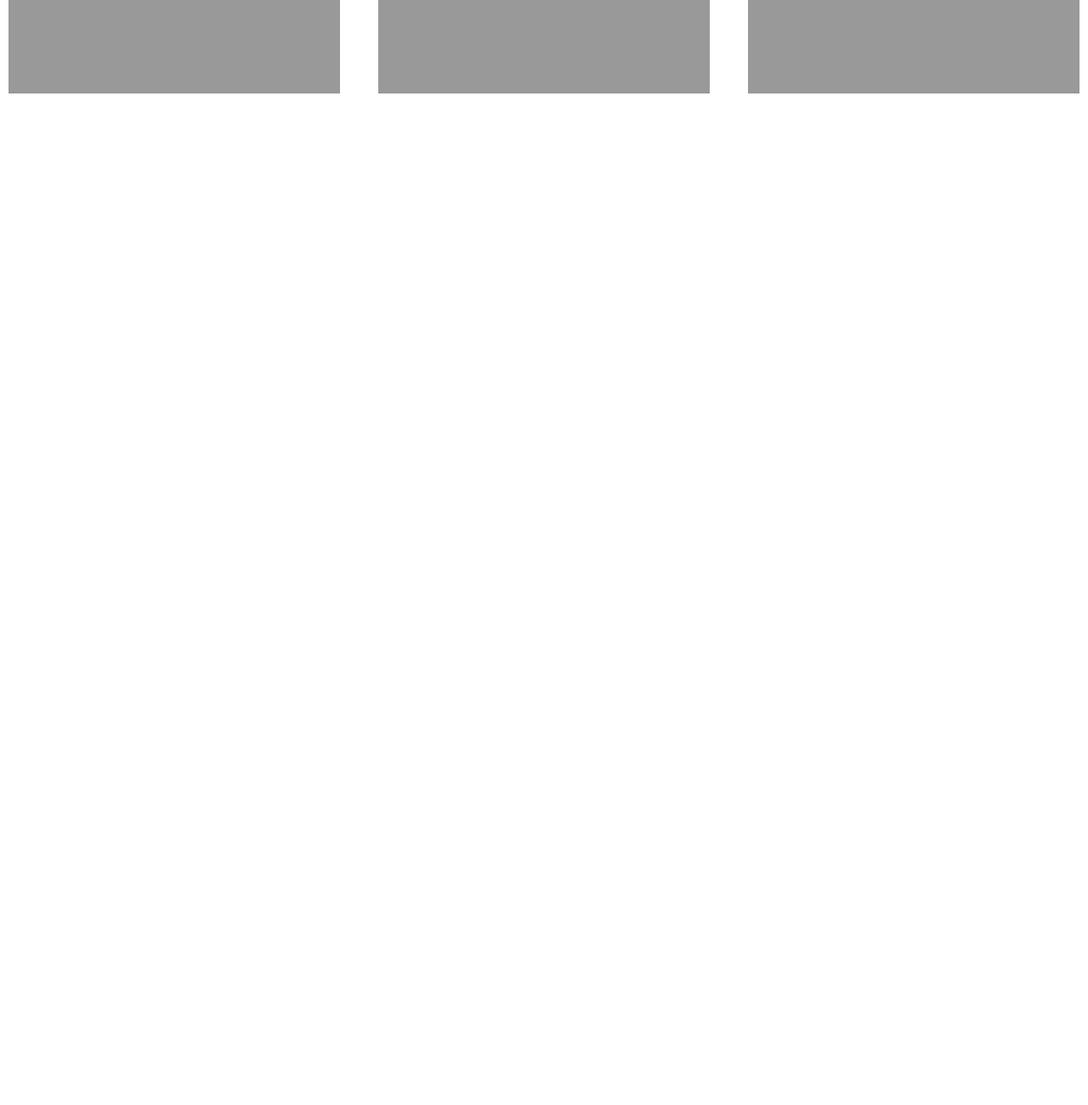
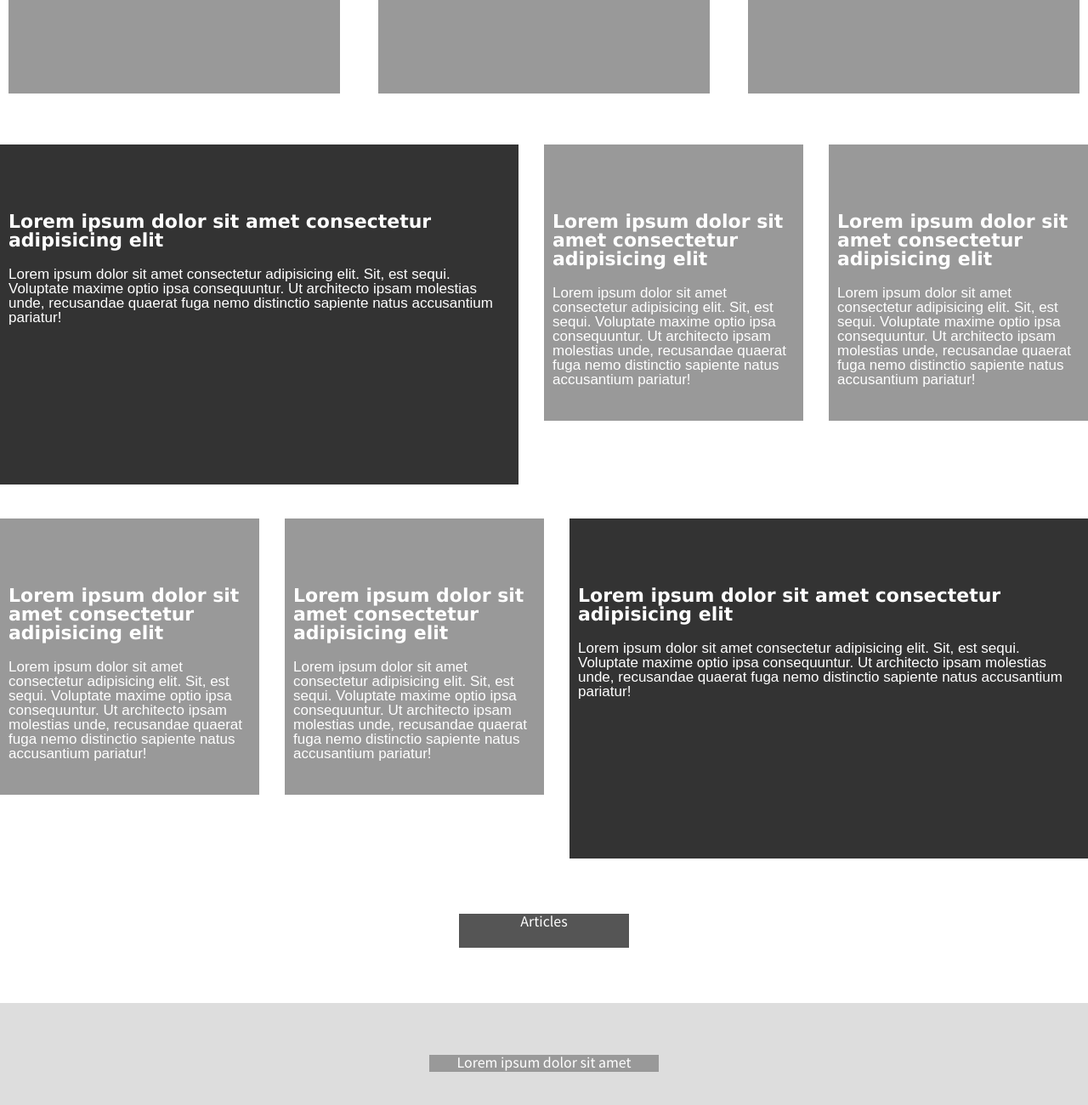
Before and after one commit to ricardovaltierra/design-teardown, a plain HTML site: page index.html in a window 1280 px wide. Shown: the part 2056-3356 px from the top of the page at 85% size. Before the commit the page ends 2226 px from the top, so only its background shows below. Drawn offline with Linux system fonts and the light colour scheme.

Commit message:
continue to made the main

```diff
--- a/css/style.css
+++ b/css/style.css
@@ -104,3 +104,75 @@ body {
     background-color: #999;
     width: 95%;
   }
+
+
+.row-article-2 {
+  display: grid;
+  grid-template-columns: 2fr 1fr 1fr;
+  grid-template-rows: 400px;
+  gap:30px;
+  text-align: left;
+}
+
+.mid-col-2-big {
+  padding-top: 70px;
+  background-color: #333;
+}
+
+.mid-col-2{
+  padding-top: 70px;
+  background-color: #999;
+  margin-bottom: 75px;
+}
+
+.default-title-article{
+  font-family: Verdana, Geneva, Tahoma, sans-serif;
+  font-weight: bold;
+  font-size: 22px;
+  padding: 10px;
+}
+
+.default-p-article{
+  font-family: Arial, Helvetica, sans-serif;
+  font-size: 17px;
+  padding: 10px;
+}
+
+.row-article-3 {
+  margin-top: 40px;
+  display: grid;
+  grid-template-columns: 1fr 1fr 2fr;
+  grid-template-rows: 400px;
+  gap:30px;
+  text-align: left;
+}
+
+.articles-separator {
+  display: grid;
+  padding: 65px 1px;
+}
+
+.articles-separator div {
+  background-color: #555;
+  text-align: center;
+  width: 200px;
+  height: 40px;
+  justify-self:center;
+}
+
+.comming-up-next {
+  background-color: #ddd;
+  height: 400px;
+  padding-top: 60px;
+}
+
+.comming-date {
+  background-color: #999;
+  height: 20px;
+  width: 270px;
+  margin: 1px auto;
+}
+
+.comming-date h3 {
+  text-align: center;
+}
--- a/index.html
+++ b/index.html
@@ -85,6 +85,51 @@
                             Ut architecto ipsam molestias unde, recusandae quaerat fuga
                             nemo distinctio sapiente natus accusantium pariatur!</p>
                 </article>
+
+        </section>
+
+        <section class="row-article-2">
+            <article class="mid-col-2-big">
+                <h3 class="default-title-article">Lorem ipsum dolor sit amet consectetur adipisicing elit</h3>
+                <p class="default-p-article">Lorem ipsum dolor sit amet consectetur adipisicing elit. Sit, est sequi. Voluptate maxime optio ipsa consequuntur. Ut architecto ipsam molestias unde, recusandae quaerat fuga nemo distinctio sapiente natus accusantium pariatur!</p>
+            </article>
+            <article class="mid-col-2">
+                <h3 class="default-title-article">Lorem ipsum dolor sit amet consectetur adipisicing elit</h3>
+                <p class="default-p-article">Lorem ipsum dolor sit amet consectetur adipisicing elit. Sit, est sequi. Voluptate maxime optio ipsa consequuntur. Ut architecto ipsam molestias unde, recusandae quaerat fuga nemo distinctio sapiente natus accusantium pariatur!</p>
+            </article>
+            <article class="mid-col-2">
+                <h3 class="default-title-article">Lorem ipsum dolor sit amet consectetur adipisicing elit</h3>
+                <p class="default-p-article">Lorem ipsum dolor sit amet consectetur adipisicing elit. Sit, est sequi. Voluptate maxime optio ipsa consequuntur. Ut architecto ipsam molestias unde, recusandae quaerat fuga nemo distinctio sapiente natus accusantium pariatur!</p>
+            </article>
+        </section>
+
+        <section class="row-article-3">
+            <article class="mid-col-2">
+                <h3 class="default-title-article">Lorem ipsum dolor sit amet consectetur adipisicing elit</h3>
+                <p class="default-p-article">Lorem ipsum dolor sit amet consectetur adipisicing elit. Sit, est sequi. Voluptate maxime optio ipsa consequuntur. Ut architecto ipsam molestias unde, recusandae quaerat fuga nemo distinctio sapiente natus accusantium pariatur!</p>
+            </article>
+            <article class="mid-col-2">
+                <h3 class="default-title-article">Lorem ipsum dolor sit amet consectetur adipisicing elit</h3>
+                <p class="default-p-article">Lorem ipsum dolor sit amet consectetur adipisicing elit. Sit, est sequi. Voluptate maxime optio ipsa consequuntur. Ut architecto ipsam molestias unde, recusandae quaerat fuga nemo distinctio sapiente natus accusantium pariatur!</p>
+            </article>
+            <article class="mid-col-2-big">
+                <h3 class="default-title-article">Lorem ipsum dolor sit amet consectetur adipisicing elit</h3>
+                <p class="default-p-article">Lorem ipsum dolor sit amet consectetur adipisicing elit. Sit, est sequi. Voluptate maxime optio ipsa consequuntur. Ut architecto ipsam molestias unde, recusandae quaerat fuga nemo distinctio sapiente natus accusantium pariatur!</p>
+            </article>
+        </section>
+
+
+        <section class="articles-separator">
+            <div>Articles</div>
+        </section>
+
+        <section class="comming-up-next">
+            <article>
+                <div class="comming-date">
+                    <h3>Lorem ipsum dolor sit amet</h3>
+                </div>
+
+            </article>
         </section>
     </main>
 
```
